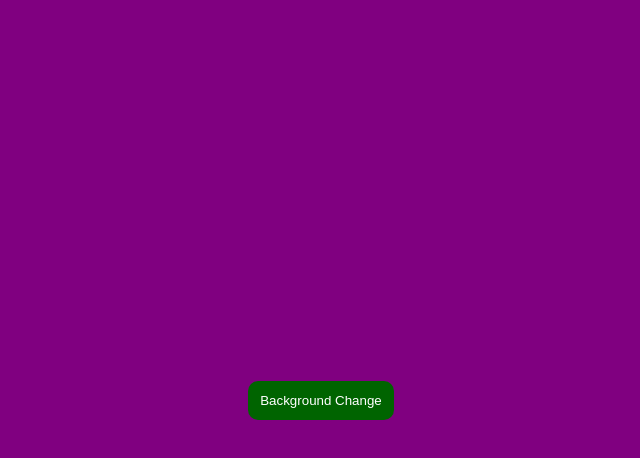
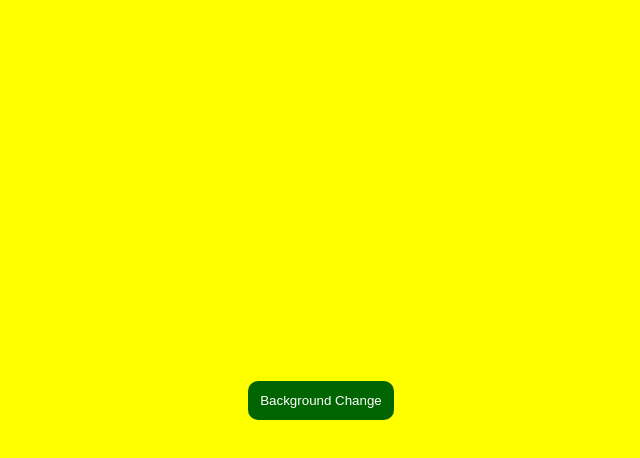
Before and after one commit to ayshenm/JavascriptEasyProject, a plain HTML site: page javascript project/background change/index.html in a window 1280 px wide. Both pictures are taken after a click on the button "Background Change". Shown: the whole page, without its empty margins (319-959 px from the left). Drawn offline with Linux system fonts and the light colour scheme.

Commit message:
random and series background color change
24.02.2022

```diff
--- a/javascript project/background change/css/style.css
+++ b/javascript project/background change/css/style.css
@@ -8,6 +8,7 @@ body{
     justify-content: center;
     align-items: center;
     min-height: 100vh;
+    transition: 0.3s ease all;
 }
 button{
     padding: 12px;
@@ -15,4 +16,5 @@ button{
     background-color: darkgreen;
     color: #fff;
     border: none;
+
 }
--- a/javascript project/background change/index.html
+++ b/javascript project/background change/index.html
@@ -5,13 +5,13 @@
     <meta http-equiv="X-UA-Compatible" content="IE=edge">
     <meta name="viewport" content="width=device-width, initial-scale=1.0">
     <title>Document</title>
-    <link rel="stylesheet" href="/background change/css/style.css">
+    <link rel="stylesheet" href="/javascript project/background change/css/style.css">
 </head>
 <body>
   <button>Background Change</button>
 
 
 
-<script src="/background change/js/main.js"></script>
+<script src="/javascript project/background change/js/main.js"></script>
 </body>
 </html>
--- a/javascript project/background change/js/main.js
+++ b/javascript project/background change/js/main.js
@@ -1,12 +1,24 @@
 const Body = document.querySelector("body");
 const Button = document.querySelector("button");
-const colors = ["yellow","green","blue","purple","black"];
+const colors = ["yellow","green","blue","purple","black","#85a832","#3c32a8","#3c32a8","#a8a032"];
 
 
 Button.addEventListener("click",changeBackground);
 
+ let series = 0;
+
 function changeBackground(){
-    console.log("tikadim");
-    const colorAdd = colors[3];
+    //random color
+    //const randomColors = Math.floor(Math.random() * colors.length);
+    //console.log(randomColors);
+    //const colorAdd = colors[randomColors];
+    //Body.style.backgroundColor = colorAdd;
+
+
+    //series color
+
+    if(series == 8) series = 0
+    const colorAdd = colors[series];
+    series++;
     Body.style.backgroundColor = colorAdd;
 }
```
